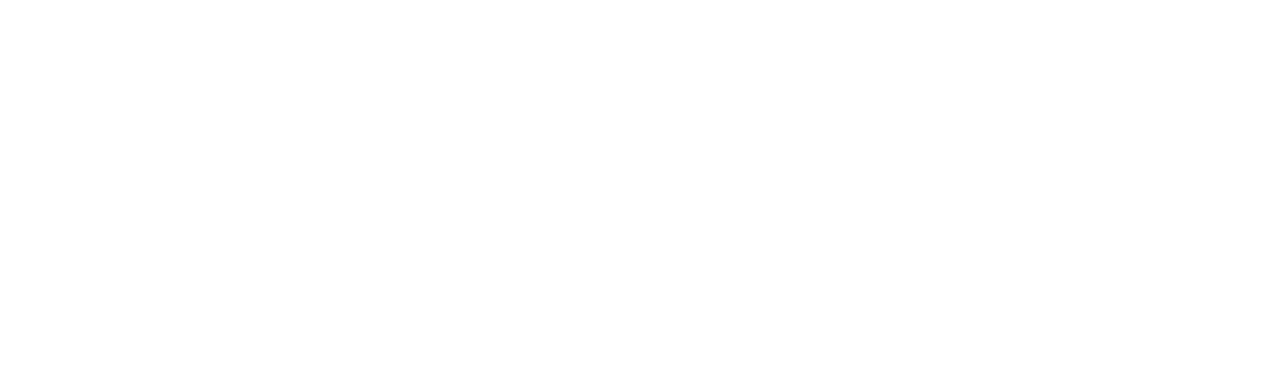
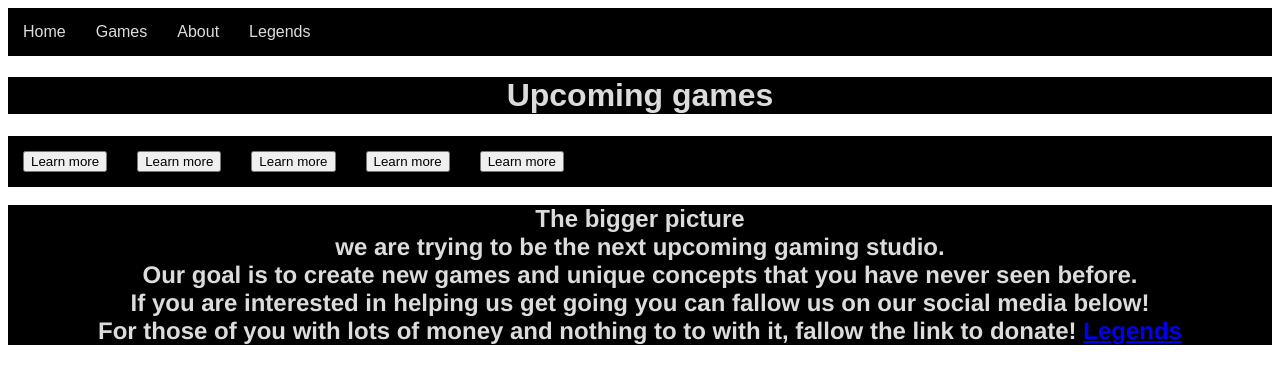
Before and after one commit to JoeyVedder/QGLegacy, a plain HTML site: page src/index.html in a window 1280 px wide. Drawn offline with Linux system fonts and the light colour scheme; files that its build step writes are made by us from their sources.

Commit message:
added css folder/3 html files

```diff
--- /dev/null
+++ b/assets/style.css
@@ -0,0 +1,68 @@
+
+.navbar ul {list-style-type: none;
+    background-color: black;
+    padding: 0%;
+    margin: 0%;
+    overflow: hidden;
+}
+
+.navbar a {font-family: Arial, Helvetica, sans-serif;
+    color:gainsboro;
+    text-decoration: none;
+    padding: 15px;
+    display: block;
+    text-align: center;
+}
+
+.navbar a:hover {background-color: rgb(43, 29, 29);
+}
+
+.navbar li {float: left;
+}
+
+h1 {font-family: fantasy;
+    color:gainsboro;
+    text-align: center;
+    display: block;
+    background-color: black;
+}
+
+.navbar2 ul {list-style-type: none;
+    background-color: black;
+    padding: 0%;
+    margin: 0%;
+    overflow: hidden;
+}
+
+.navbar2 li {float: left;
+}
+
+.navbar2 a{font-family: Arial, "Helvetica Neue", Helvetica, sans-serif;
+    color: gainsboro;
+    text-decoration: none;
+    padding: 15px;
+    display: block;
+    text-align: center;
+}
+
+.navbar2 a:hover {background-color: rgb(43, 29, 29);
+    transform: scale(0%);
+}
+
+
+
+h2 {font-family: fantasy;
+    color: gainsboro;
+}
+
+p {font-family: 'Franklin Gothic Medium', 'Arial Narrow', Arial, sans-serif;
+    color:gainsboro;
+}
+
+h2, p {font-display: block;
+    text-align: center;
+    overflow: hidden;
+    background-color: rgb(0, 0, 0);
+    padding: auto;
+    margin: auto;
+}
--- a/src/index.html
+++ b/src/index.html
@@ -4,8 +4,37 @@
     <meta charset="UTF-8">
     <meta name="viewport" content="width=device-width, initial-scale=1.0">
     <title>QGLegacy</title>
+    <link rel="stylesheet"  href="assets/style.css">
 </head>
 <body>
+    <nav class="navbar">
+        <ul>
+            <li><a href="index.html">Home</a></li>
+            <li><a href="game.html">Games</a></li>
+            <li><a href="about.html">About</a></li>
+            <li><a href="legends.html">Legends</a></li>
+        </ul>
+    </nav>
 
+    <h1>Upcoming games</h1>
+    <nav class="navbar2">
+        <ul>
+            <li><a img="url" href="game.html/"><button>Learn more</button></a></li>
+            <li><a img="url" href="game.html/"><button>Learn more</button></a></li>
+            <li><a img="url" href="game.html/"><button>Learn more</button></a></li>
+            <li><a img="url" href="game.html/"><button>Learn more</button></a></li>
+            <li><a img="url" href="game.html/"><button>Learn more</button></a></li>
+        </ul>
+    </nav>
+
+    <br />
+
+    <h2>The bigger picture
+        <p>we are trying to be the next upcoming gaming studio.
+            <br /> Our goal is to create new games and unique concepts that you have never seen before.
+            <br /> If you are interested in helping us get going you can fallow us on our social media below!
+            <br /> For those of you with lots of money and nothing to to with it, fallow the link to donate! <a href="legends.html">Legends</a>
+        </p>
+    </h2>
 </body>
 </html>
```
Also changed, not shown: src/game.html (added, +17 -0 lines), src/about.html (added), src/legends.html (added).
